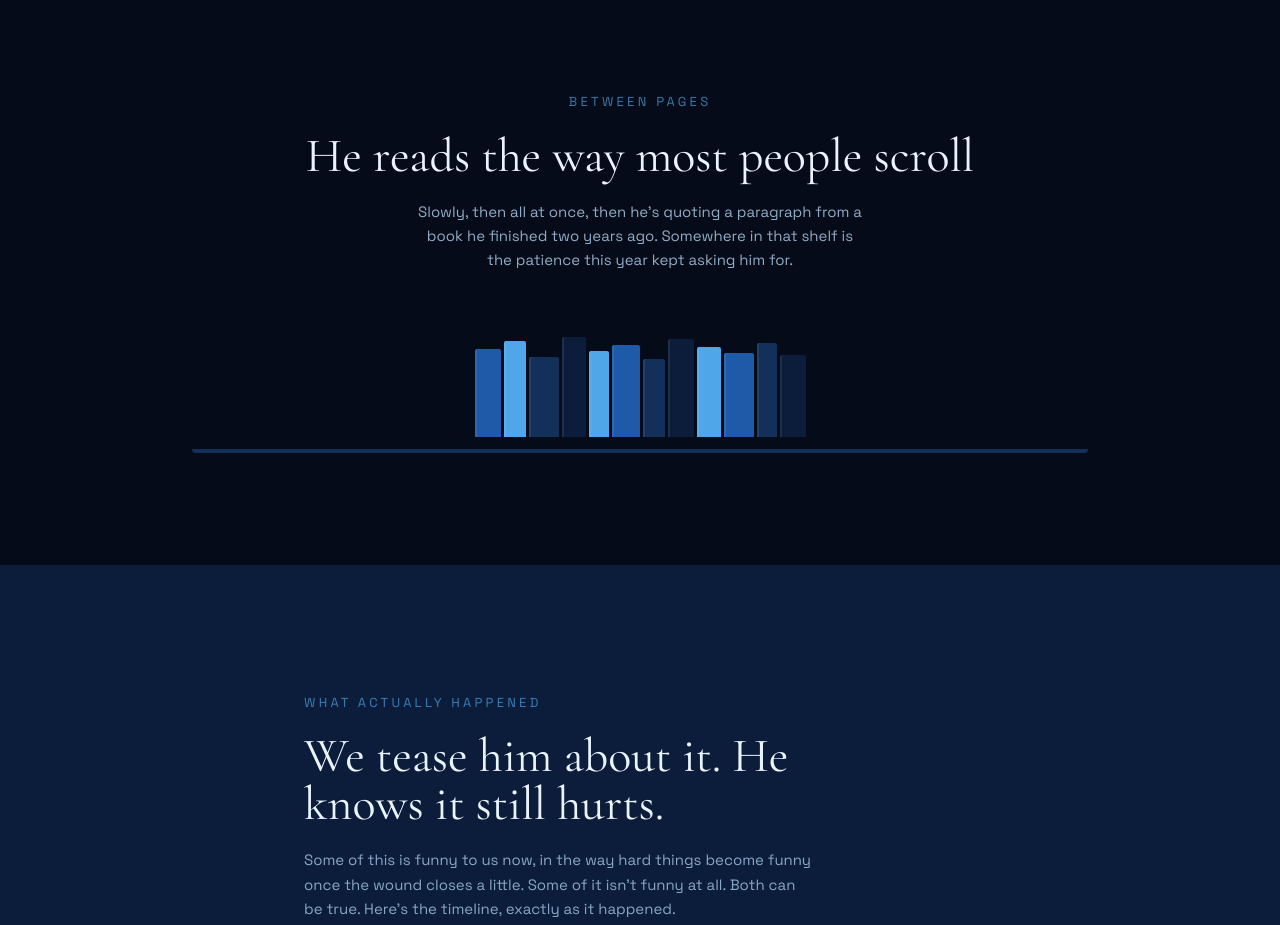
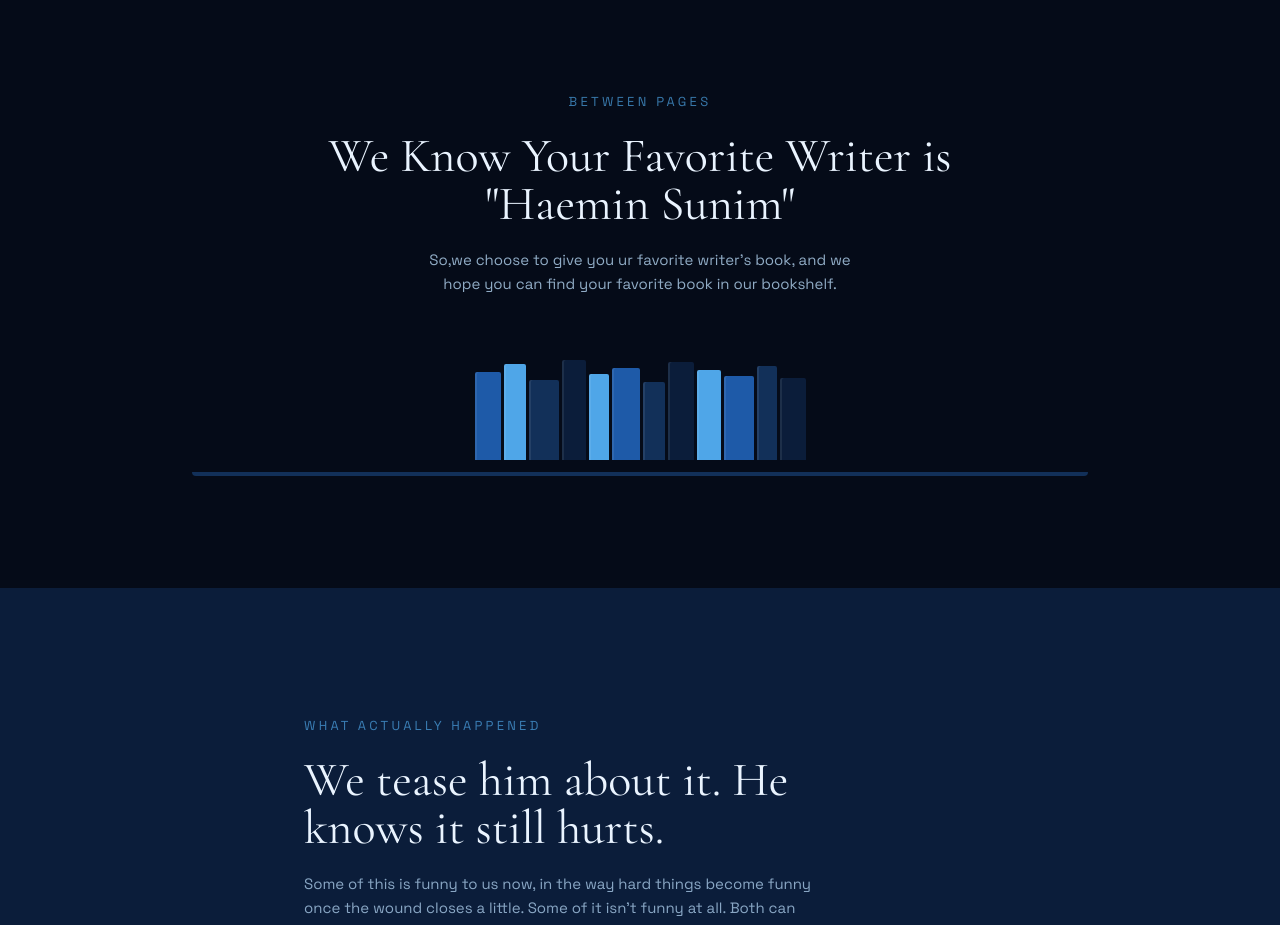
Before and after one commit to ManamiMayoki/Virgo, a React (Vite) app: page / in a window 1280 px wide. Shown: the part 1620-2545 px from the top of the page. Built offline with nearby package versions, Linux system fonts and the light colour scheme.

Commit message:
BookShelf

```diff
--- a/src/sections/BookShelf.jsx
+++ b/src/sections/BookShelf.jsx
@@ -47,12 +47,10 @@
           Between pages
         </p>
         <h2 className="font-display mt-5 text-4xl text-frost sm:text-5xl">
-          He reads the way most people scroll
+          We Know Your Favorite Writer is "Haemin Sunim"
         </h2>
         <p className="mx-auto mt-5 max-w-md text-[15px] leading-relaxed text-ice/75">
-          Slowly, then all at once, then he's quoting a paragraph from a book
-          he finished two years ago. Somewhere in that shelf is the patience
-          this year kept asking him for.
+          So,we choose to give you ur favorite writer's book, and we hope you can find your favorite book in our bookshelf.
         </p>
       </div>
 
```
